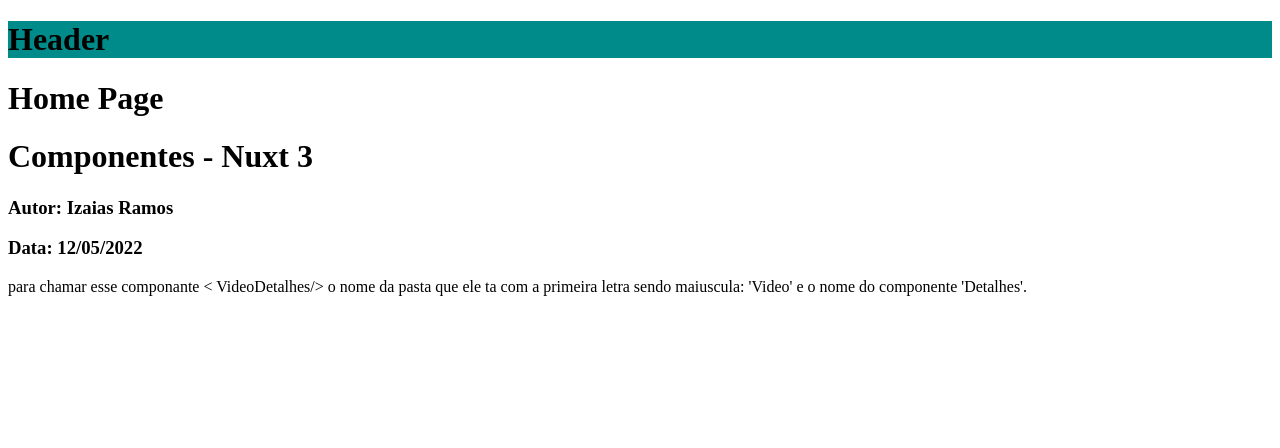
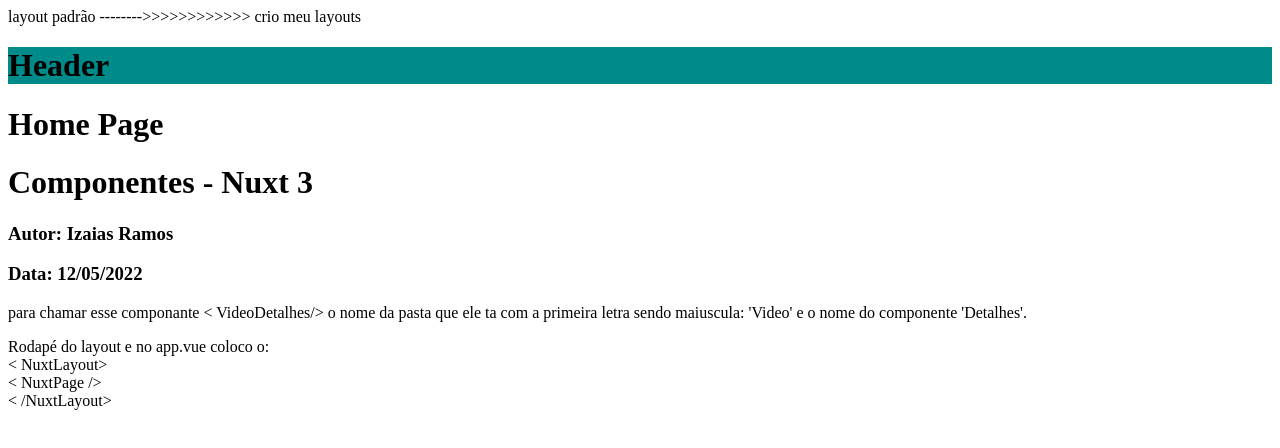
Before and after one commit to izaiasramos/Nuxt.js, a Nuxt app: page / in a window 1280 px wide. Shown: the top 448 px of the page. Built offline with nearby package versions, Linux system fonts and the light colour scheme.

Commit message:
criado layouts padrão para todas as páginas

```diff
--- a/app.vue
+++ b/app.vue
@@ -1,5 +1,5 @@
 <template>
-  <div>
+    <NuxtLayout>
     <NuxtPage />
-  </div>
+    </NuxtLayout>
 </template>
--- /dev/null
+++ b/layouts/default.vue
@@ -0,0 +1,11 @@
+<template>
+    <div>
+        layout padrão -------->>>>>>>>>>>> crio meu layouts
+        <slot></slot>
+        Rodapé do layout
+        e no app.vue coloco o: <br/>
+        < NuxtLayout>       <br/>
+            < NuxtPage />   <br/>
+        < /NuxtLayout>      <br/>
+    </div>
+</template>
```
